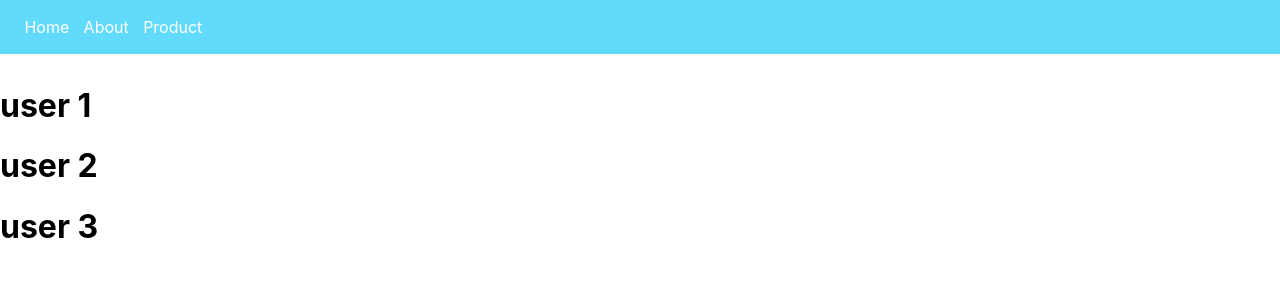
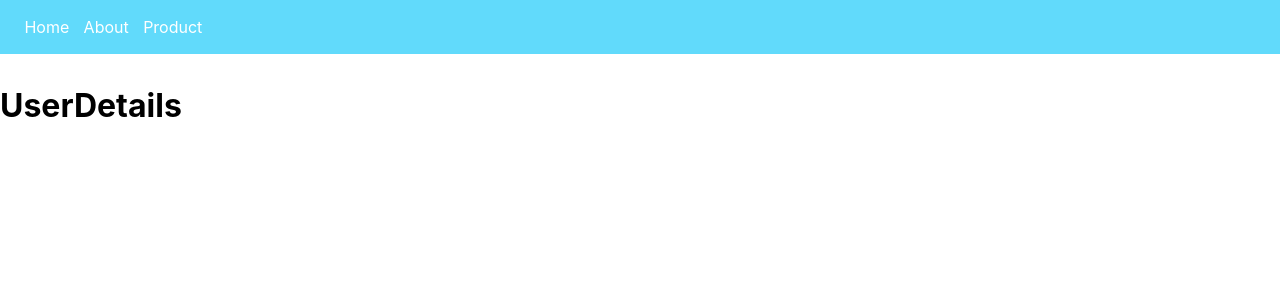
Before and after one commit to Shollytemmy/react-router-demo, a React (Create React App) app: page /users/1 in a window 1280 px wide. Shown: the top 300 px of the page. Built offline with nearby package versions, Linux system fonts and the light colour scheme.

Commit message:
single User details page added

```diff
--- a/src/App.js
+++ b/src/App.js
@@ -7,12 +7,13 @@ import { Navbar } from './components/Navbar';
 import { OrderSummary } from './pages/OrderSummary';
 import { CheckOut } from './pages/CheckOut';
 
-import { Products } from './components/Products';
+import { Products } from './pages/Products';
 import { FeaturedProducts } from './pages/FeaturedProducts';
 import { NewProducts } from './pages/NewProducts';
 import './App.css'
 import { IntroPage } from './pages/IntroPage';
 import { Users } from './pages/Users';
+import { UserDetails } from './pages/UserDetails';
 function App() {
   return (
     <div className=''>
@@ -29,7 +30,7 @@ function App() {
         <Route path='new' element={<NewProducts />} />
          </Route>
         <Route path='users' element={<Users />} />
-      <Route path='users/:userID' element={<Users />} />
+      <Route path='users/:userID' element={<UserDetails />} />
 
       <Route path='*' element={<Error />} />
     </Routes>
--- /dev/null
+++ b/src/pages/UserDetails.js
@@ -0,0 +1,9 @@
+import React from "react";
+
+export const UserDetails = () => {
+    return(
+        <div>
+            <h1>UserDetails</h1>
+        </div>
+    )
+}
```
Also changed, not shown: src/pages/Products.js (renamed from src/components/Products.js).
